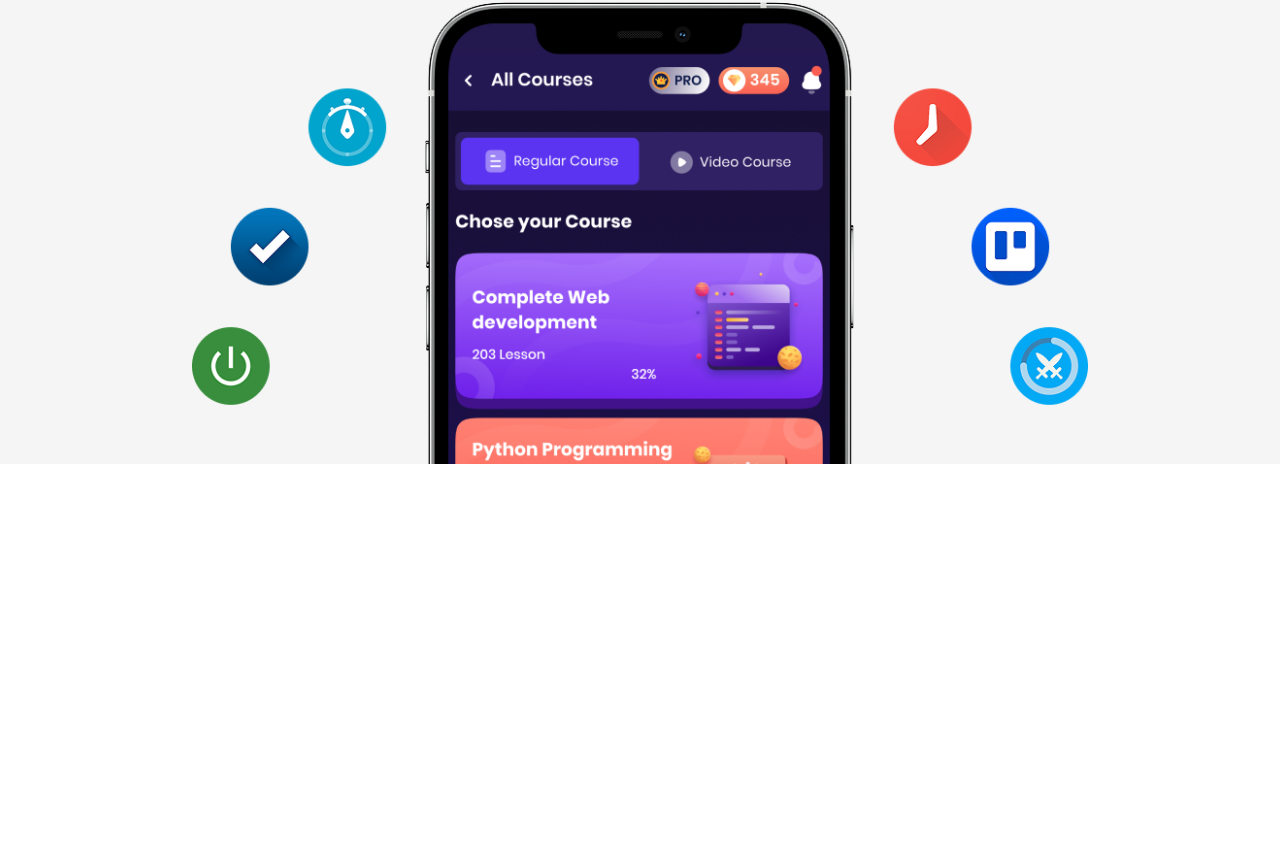
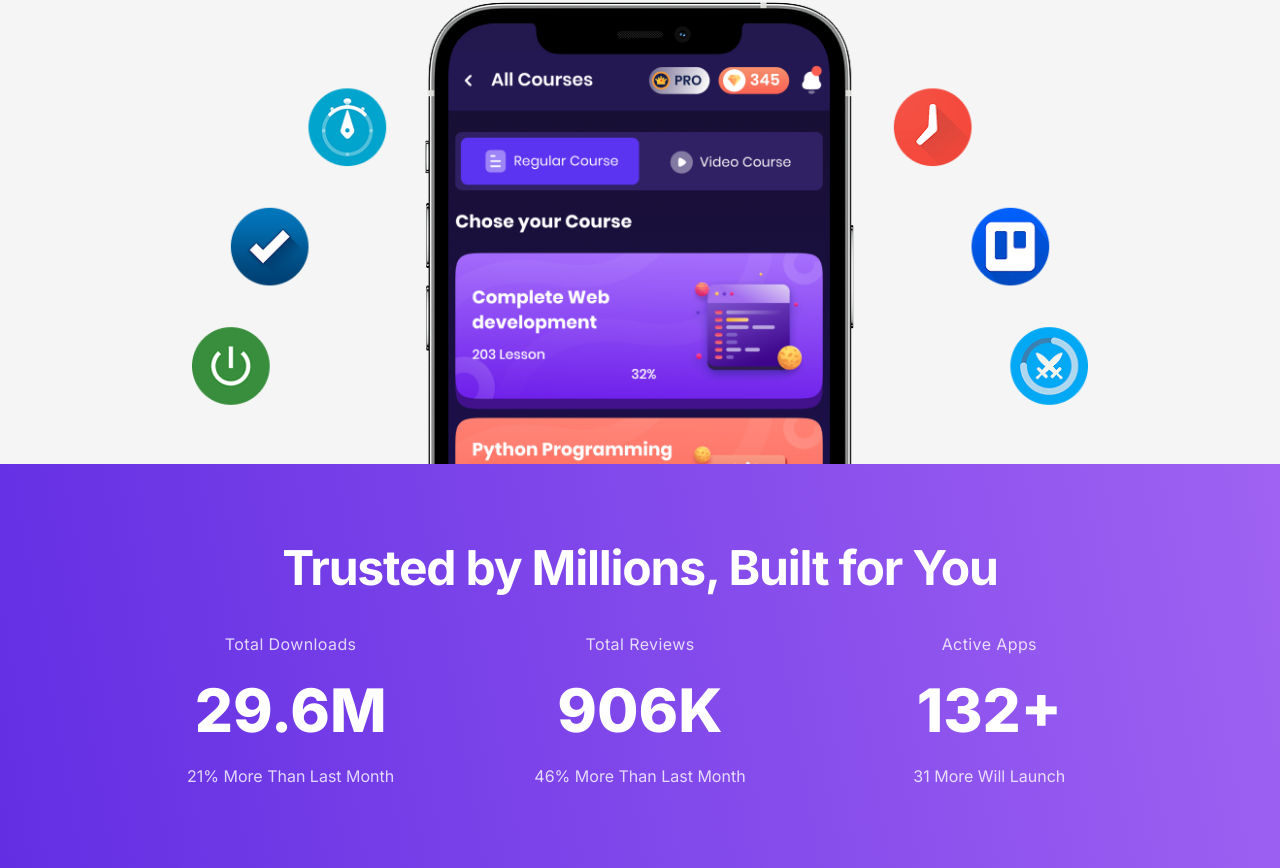
Before and after one commit to abdurrahmansoftlinkbd/hero-io, a React (Vite) app: page / in a window 1280 px wide. Shown: the part 509-1377 px from the top of the page. Before the commit the page ends 973 px from the top, so only its background shows below. Built offline with nearby package versions, Linux system fonts and the light colour scheme.

Commit message:
added TrustedStats

```diff
--- /dev/null
+++ b/src/components/TrustedStats.jsx
@@ -0,0 +1,71 @@
+import CountUp from "react-countup";
+import { useInView } from "react-intersection-observer";
+
+const stats = [
+  {
+    label: "Total Downloads",
+    value: 29.6,
+    suffix: "M",
+    decimals: 1,
+    note: "21% More Than Last Month",
+  },
+  {
+    label: "Total Reviews",
+    value: 906,
+    suffix: "K",
+    decimals: 0,
+    note: "46% More Than Last Month",
+  },
+  {
+    label: "Active Apps",
+    value: 132,
+    suffix: "+",
+    decimals: 0,
+    note: "31 More Will Launch",
+  },
+];
+
+const TrustedStats = () => {
+  const { ref, inView } = useInView({ triggerOnce: true, threshold: 0.3 });
+  return (
+    <section
+      ref={ref}
+      className="bg-[linear-gradient(80deg,#632EE3,#9F62F2)] font-inter py-16 lg:py-20"
+    >
+      <div className="container w-11/12 mx-auto">
+        <h2 className="text-white text-center font-bold text-3xl sm:text-4xl lg:text-5xl mb-10 tracking-tight">
+          Trusted by Millions, Built for You
+        </h2>
+
+        <div className="max-w-5xl mx-auto grid grid-cols-1 sm:grid-cols-3 gap-10 sm:gap-6 text-center text-white">
+          {stats.map((stat, index) => (
+            <div key={index} className="flex flex-col items-center gap-2">
+              <p className="text-sm sm:text-base opacity-80 tracking-wide md:mb-4">
+                {stat.label}
+              </p>
+              <p className="text-4xl sm:text-5xl lg:text-6xl font-extrabold leading-none">
+                {inView ? (
+                  <CountUp
+                    start={0}
+                    end={stat.value}
+                    duration={2.5}
+                    decimals={stat.decimals}
+                    suffix={stat.suffix}
+                    useEasing={true}
+                  ></CountUp>
+                ) : (
+                  `0${stat.suffix}`
+                )}
+              </p>
+              <p className="text-sm sm:text-base opacity-80 md:mt-4">
+                {stat.note}
+              </p>
+            </div>
+          ))}
+        </div>
+      </div>
+    </section>
+  );
+};
+
+export default TrustedStats;
--- a/src/pages/Home.jsx
+++ b/src/pages/Home.jsx
@@ -1,9 +1,11 @@
 import Banner from "../components/Banner";
+import TrustedStats from "../components/TrustedStats";
 
 const Home = () => {
   return (
     <>
       <Banner></Banner>
+      <TrustedStats></TrustedStats>
     </>
   );
 };
```
